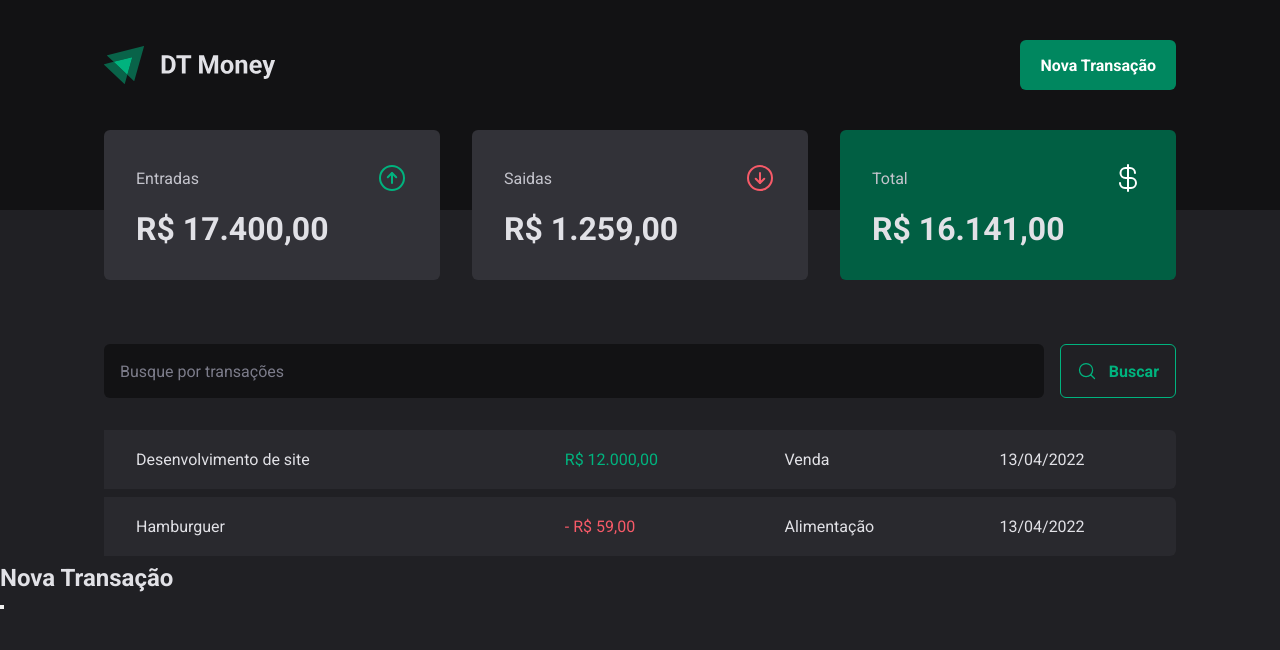
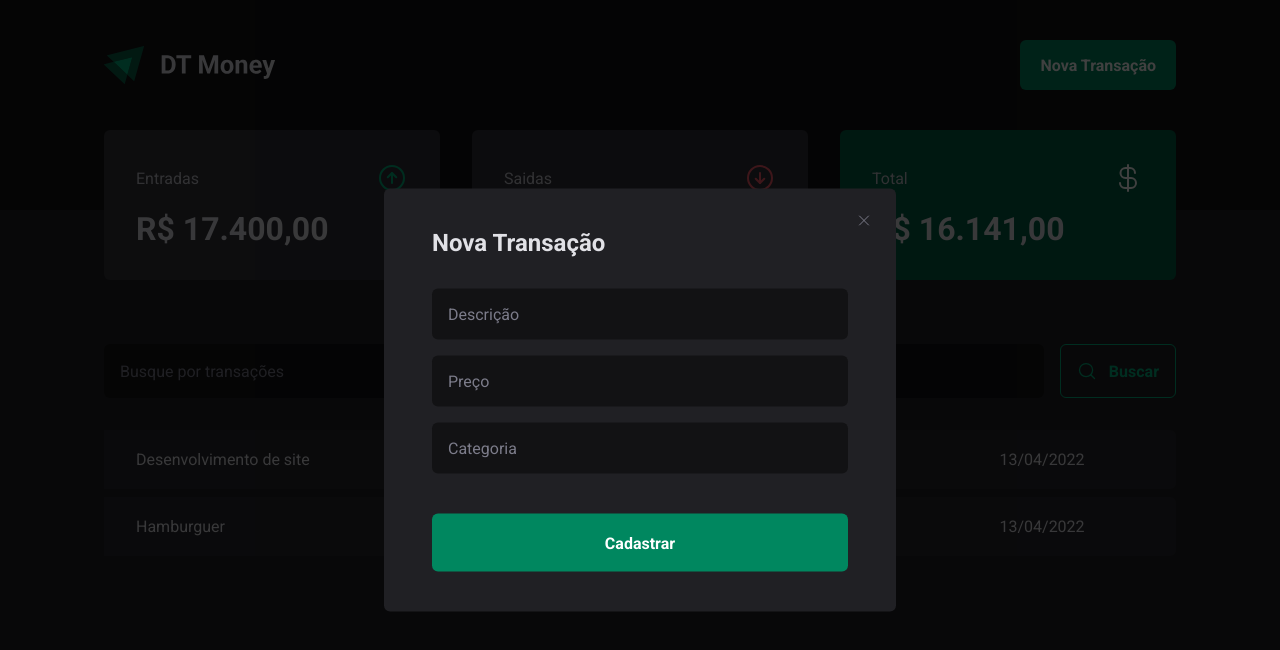
Before and after one commit to GabrielGCJ/p-03-react-js-rocketseat-dt-money, a React (Vite) app: page / in a window 1280 px wide. Both pictures are taken after a click on the button "Nova Transação". Shown: the top 650 px of the page. Built offline with nearby package versions, Linux system fonts and the light colour scheme.

Commit message:
feature/add-transition-modal

```diff
--- a/src/components/Header/Header.tsx
+++ b/src/components/Header/Header.tsx
@@ -1,6 +1,7 @@
 import { HeaderContainer, HeaderContent, NewTransactionButton } from "./styles"
 import logoImg from '../../assets/logo.svg'
 import * as Dialog from '@radix-ui/react-dialog';
+import { NewTransactionModal } from "../NewTransactionModal/NewTransactionModal";
 
 export const Header = () => {
     return(
@@ -15,13 +16,7 @@
                     <NewTransactionButton>Nova Transação</NewTransactionButton>
                 </Dialog.Trigger>
 
-                <Dialog.Portal>
-                    <Dialog.Overlay />
-                    <Dialog.Content>
-                        <Dialog.Title> Nova Transação </Dialog.Title>
-                        <Dialog.Close />
-                    </Dialog.Content>
-                </Dialog.Portal>
+                <NewTransactionModal />
 
             </Dialog.Root>
 
--- /dev/null
+++ b/src/components/NewTransactionModal/NewTransactionModal.tsx
@@ -0,0 +1,27 @@
+import * as Dialog from '@radix-ui/react-dialog';
+import { CloseButton, Content, Overlay } from './styles';
+import { X } from 'phosphor-react';
+
+
+export const NewTransactionModal = () => {
+    return(
+        <Dialog.Portal>
+            <Overlay />
+            <Content>
+                    <CloseButton>
+                        <X />
+                    </CloseButton>
+
+                <Dialog.Title> Nova Transação </Dialog.Title>
+
+                <form action="">
+                    <input type="text" placeholder='Descrição' required />
+                    <input type="number" placeholder='Preço' required />
+                    <input type="text" placeholder='Categoria' required />
+
+                    <button type='submit'>Cadastrar</button>
+                </form>
+            </Content>
+        </Dialog.Portal>
+    )
+}
--- /dev/null
+++ b/src/components/NewTransactionModal/styles.ts
@@ -0,0 +1,75 @@
+import { styled } from "styled-components"
+import * as Dialog from '@radix-ui/react-dialog';
+
+
+export const Overlay = styled(Dialog.Overlay)`
+    position: fixed;
+    width: 100vw;
+    height: 100vh;
+    inset: 0;
+
+    background: rgba( 0, 0, 0, 0.75 );
+`
+
+
+
+export const Content = styled(Dialog.Content)`
+    min-width: 32rem;
+    border-radius: 6px ;
+    padding: 2.5rem 3rem ;
+
+    background: ${(props) => props.theme["gray-800"]};
+    position: fixed;
+    top: 50% ;
+    left: 50%;
+    transform:translate(-50%, -50%) ;
+
+    form{
+        margin-top: 2rem ;
+        display:flex ;
+        flex-direction: column ;
+        gap: 1rem ;
+
+        input{
+            border-radius: 6px;
+            border: 0;
+            background: ${(props) => props.theme["gray-900"]};
+            color:  ${(props) => props.theme["gray-300"]} ;
+            padding: 1rem ;
+
+            &::placeholder{
+                color: ${(props) => props.theme["gray-500"]} ;
+            }
+
+        }
+
+        button[type="submit"]{
+            height: 58px ;
+            border: 0 ;
+            background: ${(props) => props.theme["green-500"]} ;
+            color: ${(props) => props.theme.white} ;
+            font-weight: bold ;
+            padding:0 1.25rem ;
+            border-radius: 6px ;
+            margin-top: 1.5rem ;
+            cursor: pointer ;
+
+            &:hover{
+                background: ${(props) => props.theme["green-700"]} ;
+                transition: background-color 0.5s ;
+            }
+        }
+    }
+`
+
+export const CloseButton = styled(Dialog.Close)`
+    position: absolute ;
+    background: transparent ;
+    border: 0 ;
+    top: 1.5rem ;
+    right: 1.5rem ;
+    line-height: 0 ;
+    cursor: pointer ;
+    font-weight: 0 ;
+    color: ${(props) => props.theme["gray-500"]} ;
+`
```
